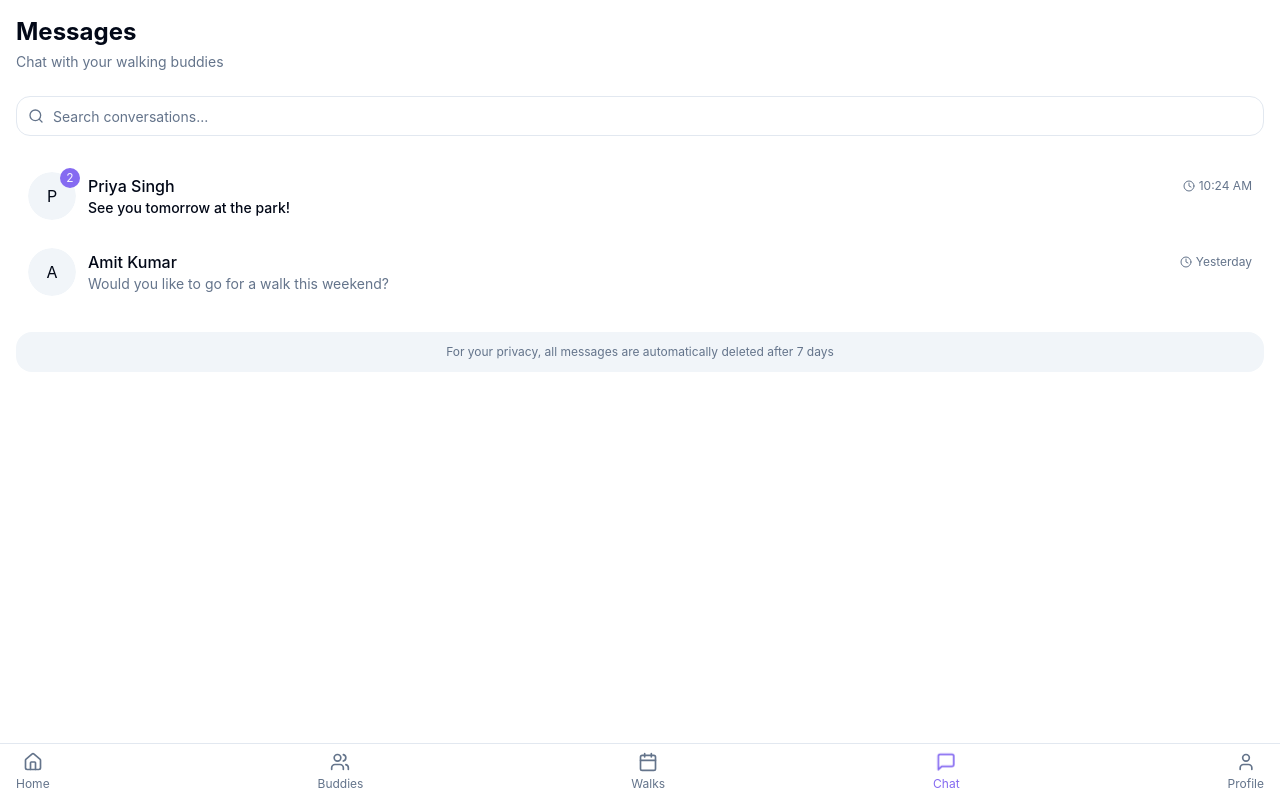
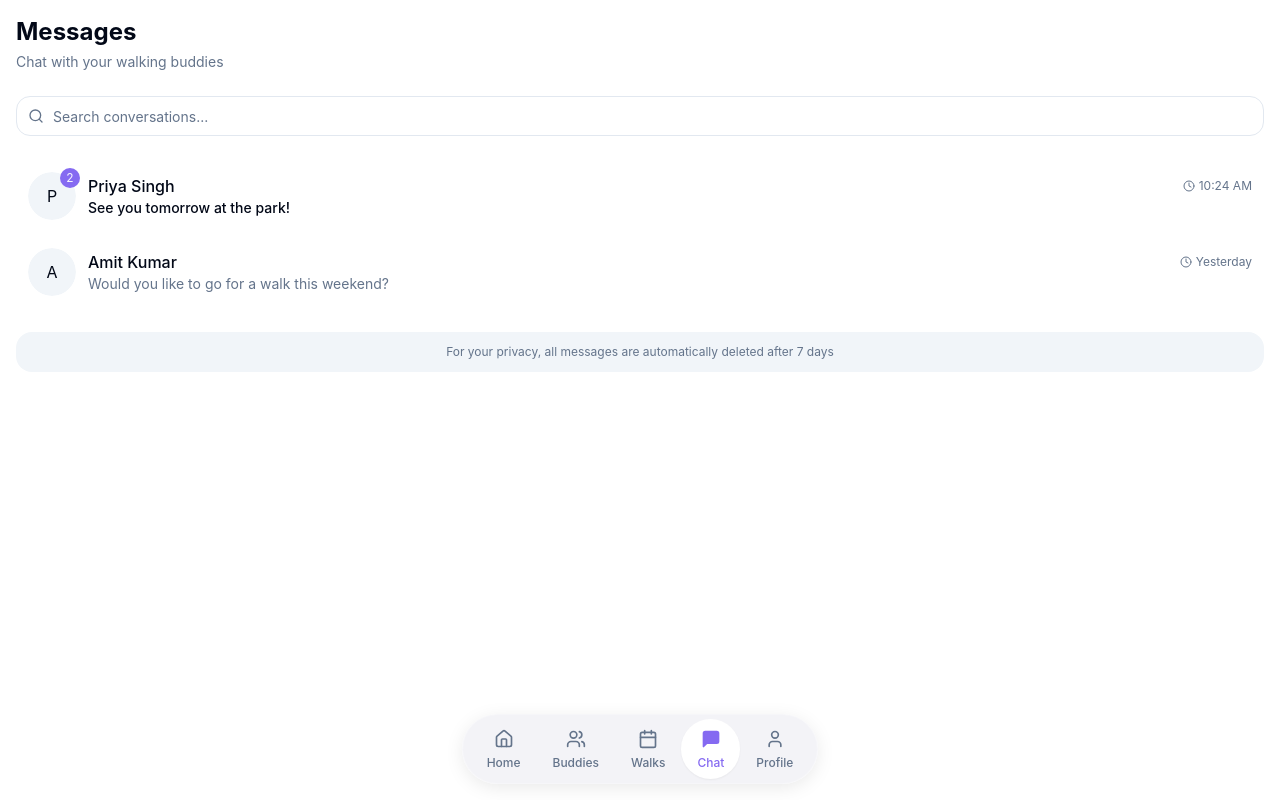
Before and after one commit to swarup-prod/walk-buddy-connect, a React (Vite) app: page /chat in a window 1280 px wide. Built offline with nearby package versions, Linux system fonts and the light colour scheme; a web font is replaced by a local one.

Commit message:
Fix: Ensure floating nav bar is always visible
Make the floating navigation bar visible across all pages by moving it to the AppLayout component.

```diff
--- a/src/components/layout/AppLayout.tsx
+++ b/src/components/layout/AppLayout.tsx
@@ -16,7 +16,7 @@ const AppLayout: React.FC<AppLayoutProps> = ({ children, gradient = 'purple' })
       icon: <Home className="w-5 h-5" />,
       activeIcon: <Home className="w-5 h-5 fill-primary" />,
       label: 'Home',
-      path: '/'
+      path: '/home'
     },
     {
       icon: <Users className="w-5 h-5" />,
--- a/src/components/layout/MobileLayout.tsx
+++ b/src/components/layout/MobileLayout.tsx
@@ -1,17 +1,42 @@
 
 import React from 'react';
 import { Home, Users, Calendar, MessageSquare, User } from 'lucide-react';
-import { Link, useLocation } from 'react-router-dom';
+import { useLocation } from 'react-router-dom';
+import FloatingNavBar from './FloatingNavBar';
 
 const MobileLayout: React.FC<{ children: React.ReactNode }> = ({ children }) => {
-  const location = useLocation();
-
+  // Create navigation items in the same format as AppLayout
   const navItems = [
-    { icon: Home, label: 'Home', path: '/' },
-    { icon: Users, label: 'Buddies', path: '/buddies' },
-    { icon: Calendar, label: 'Walks', path: '/walks' },
-    { icon: MessageSquare, label: 'Chat', path: '/chat' },
-    { icon: User, label: 'Profile', path: '/profile' },
+    {
+      icon: <Home className="w-5 h-5" />,
+      activeIcon: <Home className="w-5 h-5 fill-primary" />,
+      label: 'Home',
+      path: '/'
+    },
+    {
+      icon: <Users className="w-5 h-5" />,
+      activeIcon: <Users className="w-5 h-5 fill-primary" />,
+      label: 'Buddies',
+      path: '/buddies'
+    },
+    {
+      icon: <Calendar className="w-5 h-5" />,
+      activeIcon: <Calendar className="w-5 h-5 fill-primary" />,
+      label: 'Walks',
+      path: '/walks'
+    },
+    {
+      icon: <MessageSquare className="w-5 h-5" />,
+      activeIcon: <MessageSquare className="w-5 h-5 fill-primary" />,
+      label: 'Chat',
+      path: '/chat'
+    },
+    {
+      icon: <User className="w-5 h-5" />,
+      activeIcon: <User className="w-5 h-5 fill-primary" />,
+      label: 'Profile',
+      path: '/profile'
+    },
   ];
 
   return (
@@ -21,28 +46,10 @@ const MobileLayout: React.FC<{ children: React.ReactNode }> = ({ children }) =>
         {children}
       </main>
 
-      {/* Bottom Navigation */}
-      <nav className="fixed bottom-0 left-0 right-0 z-50 bg-background border-t border-border">
-        <div className="flex justify-between items-center px-1">
-          {navItems.map((item) => {
-            const isActive = location.pathname === item.path;
-            return (
-              <Link
-                key={item.path}
-                to={item.path}
-                className={`flex flex-col items-center justify-center py-2 px-3 ${
-                  isActive
-                    ? 'text-primary'
-                    : 'text-muted-foreground hover:text-foreground'
-                }`}
-              >
-                <item.icon size={20} className={isActive ? 'animate-pulse-soft' : ''} />
-                <span className="text-xs mt-1">{item.label}</span>
-              </Link>
-            );
-          })}
-        </div>
-      </nav>
+      {/* Floating Bottom Navigation - now consistent with AppLayout */}
+      <div className="fixed bottom-4 left-0 right-0 z-50 flex justify-center">
+        <FloatingNavBar items={navItems} />
+      </div>
     </div>
   );
 };
```
